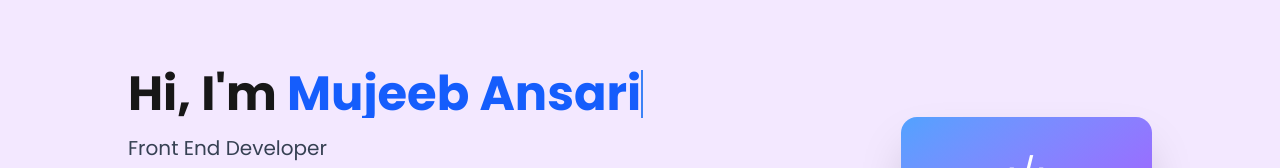
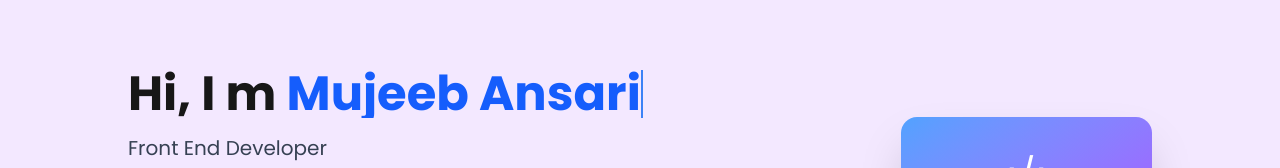
Before and after one commit to mujeeb100/mujeeb_portfolio, a Next.js app: page / in a window 1280 px wide. Shown: the part 255-423 px from the top of the page. Built offline with nearby package versions, Linux system fonts and the light colour scheme.

Commit message:
fix the error

```diff
--- a/src/components/footer/page.tsx
+++ b/src/components/footer/page.tsx
@@ -111,7 +111,7 @@ const Footer = () => {
             <br />
             Inspired by the beauty of web development and the joy of coding!
             <br />
-            Let's build something amazing together!
+            Lets build something amazing together!
 
            <span className="text-blue-400">✨</span>
           </p>
--- a/src/components/home/page.tsx
+++ b/src/components/home/page.tsx
@@ -11,7 +11,7 @@ function Home1() {
     >
       <div className="max-w-xl">
         <h1 className="text-4xl lg:text-5xl font-bold mb-4">
-          Hi, I'm{" "}
+          Hi, I m{" "}
           <span className="text-blue-600 typing-effect inline-block">
             Mujeeb Ansari
           </span>
```
